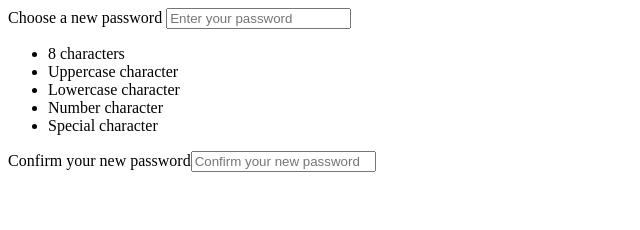
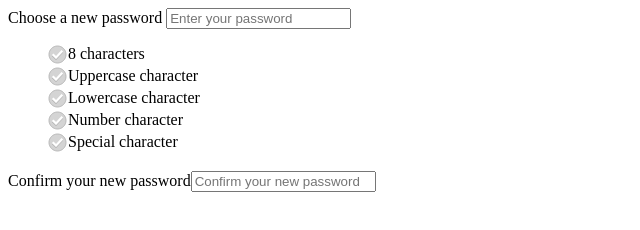
Before and after one commit to StyxOfDynamite/pw, a plain HTML site: page index.html in a window 1280 px wide. Shown: the whole page, without its empty margins (0-640 px from the left). Drawn offline with nearby package versions, Linux system fonts and the light colour scheme.

Commit message:
corrected stylesheet reference

```diff
--- a/index.html
+++ b/index.html
@@ -6,7 +6,7 @@
 		<meta name="description" content="">
 		<meta name="viewport" content="width=device-width">
 		<title>Form sample - 1</title>
-		<link rel="stylesheet" href="css/style.css">
+		<link rel="stylesheet" href="css/plugin.css">
 		<script src="https://code.jquery.com/jquery-2.1.0.min.js"></script>
 		<script src="js/passwordField.min.js"></script>
 	</head>
```
